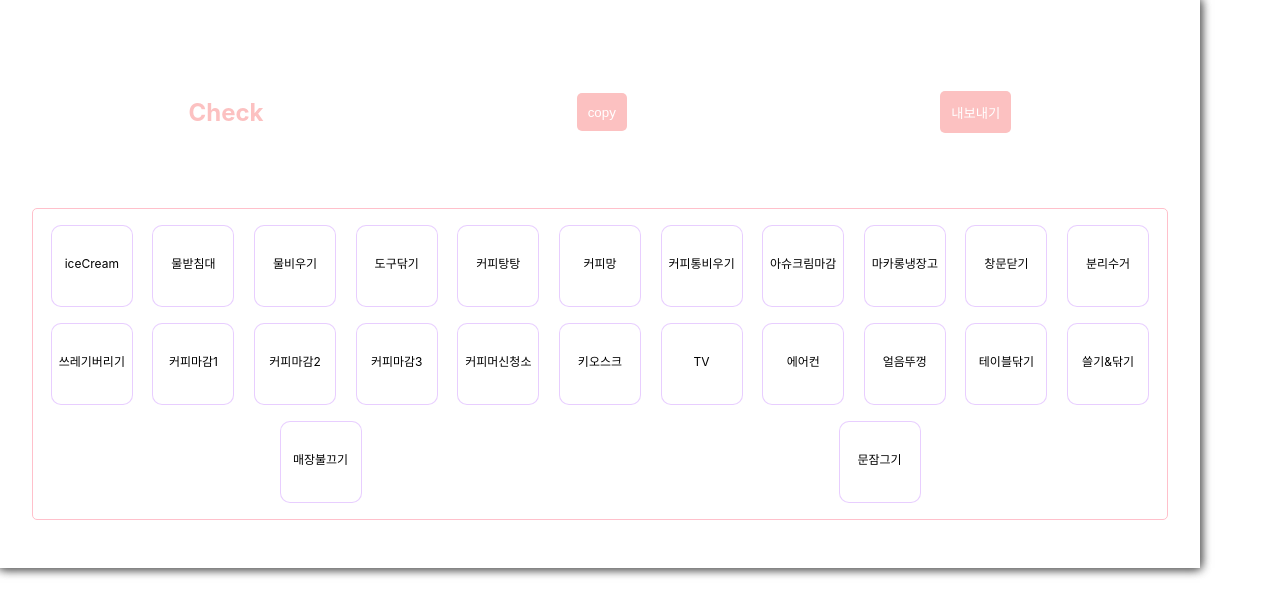
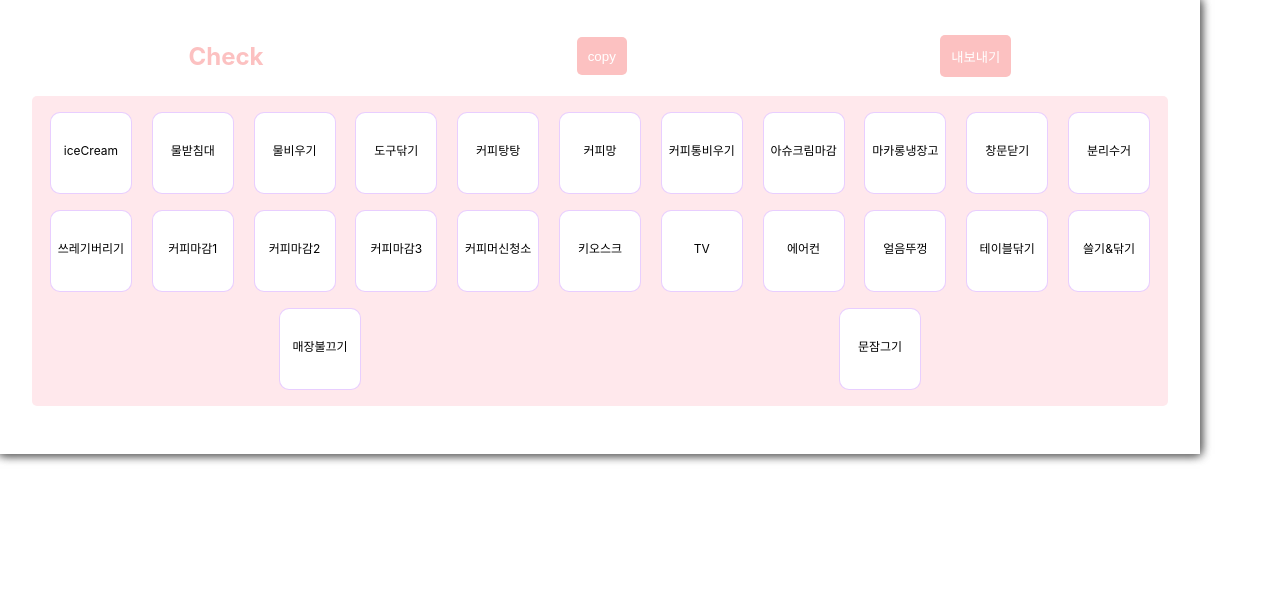
Before and after one commit to haileyham/easy-check, a React (Create React App) app: page / in a window 1280 px wide. Shown: the top 616 px of the page. Built offline with nearby package versions, Linux system fonts and the light colour scheme.

Commit message:
background

```diff
--- a/src/App.tsx
+++ b/src/App.tsx
@@ -82,7 +82,7 @@ const Container = styled.div`
 
 const Header = styled.nav`
   width:100%;
-  height:10rem;
+  height:3rem;
   display: flex;
   align-items: center;
   justify-content: space-around;
@@ -110,7 +110,8 @@ const CheckList = styled.ul`
   gap:1rem;
   justify-content: space-around;
   flex-wrap: wrap;
-  border: 1px solid pink;
+  /* border: 1px solid pink; */
+  background-color: #ffe8ec;
   border-radius: 5px;
 `
 
```
